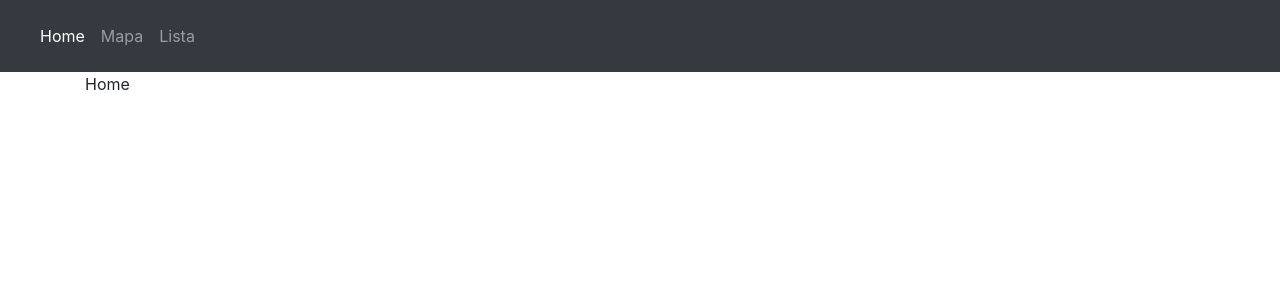
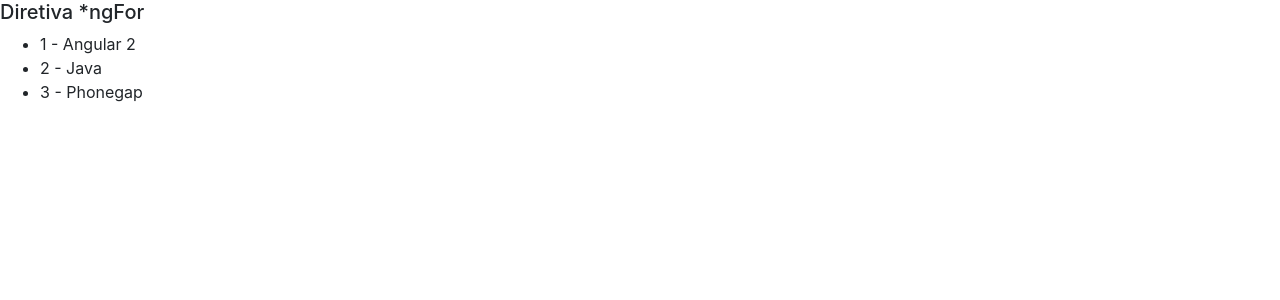
Before and after one commit to MaryanaMarinho/curso-angular, an Angular app in the folder diretivas/: page / in a window 1280 px wide. Shown: the top 300 px of the page. Built offline with nearby package versions, Linux system fonts and the light colour scheme.

Commit message:
Diretivas: ngFor

```diff
--- a/diretivas/src/app/app.component.html
+++ b/diretivas/src/app/app.component.html
@@ -1,3 +1,5 @@
 <!-- <app-diretiva-ngif></app-diretiva-ngif> -->
 
-<app-diretiva-ngswitch></app-diretiva-ngswitch>
+<!-- <app-diretiva-ngswitch></app-diretiva-ngswitch> -->
+
+<app-diretiva-ngfor></app-diretiva-ngfor>
--- a/diretivas/src/app/app.module.ts
+++ b/diretivas/src/app/app.module.ts
@@ -5,12 +5,14 @@ import { AppRoutingModule } from './app-routing.module';
 import { AppComponent } from './app.component';
 import { DiretivaNgifComponent } from './diretiva-ngif/diretiva-ngif.component';
 import { DiretivaNgswitchComponent } from './diretiva-ngswitch/diretiva-ngswitch.component';
+import { DiretivaNgforComponent } from './diretiva-ngfor/diretiva-ngfor.component';
 
 @NgModule({
   declarations: [
     AppComponent,
     DiretivaNgifComponent,
-    DiretivaNgswitchComponent
+    DiretivaNgswitchComponent,
+    DiretivaNgforComponent
   ],
   imports: [
     BrowserModule,
--- /dev/null
+++ b/diretivas/src/app/diretiva-ngfor/diretiva-ngfor.component.html
@@ -0,0 +1,7 @@
+<h5>Diretiva *ngFor</h5>
+
+<ul>
+    <li *ngFor="let curso of cursos, let i = index" >
+        {{ i + 1 }} - {{ curso }}
+    </li>
+</ul>
--- /dev/null
+++ b/diretivas/src/app/diretiva-ngfor/diretiva-ngfor.component.ts
@@ -0,0 +1,17 @@
+import { Component, OnInit } from '@angular/core';
+
+@Component({
+  selector: 'app-diretiva-ngfor',
+  templateUrl: './diretiva-ngfor.component.html',
+  styleUrls: ['./diretiva-ngfor.component.css']
+})
+export class DiretivaNgforComponent implements OnInit {
+
+  cursos: string[] = ["Angular 2", "Java", "Phonegap"];
+
+  constructor() { }
+
+  ngOnInit() {
+  }
+
+}
```
Also changed, not shown: diretivas/src/app/diretiva-ngfor/diretiva-ngfor.component.css (added), 1 other file (tests, documents, lock files or other folders).
